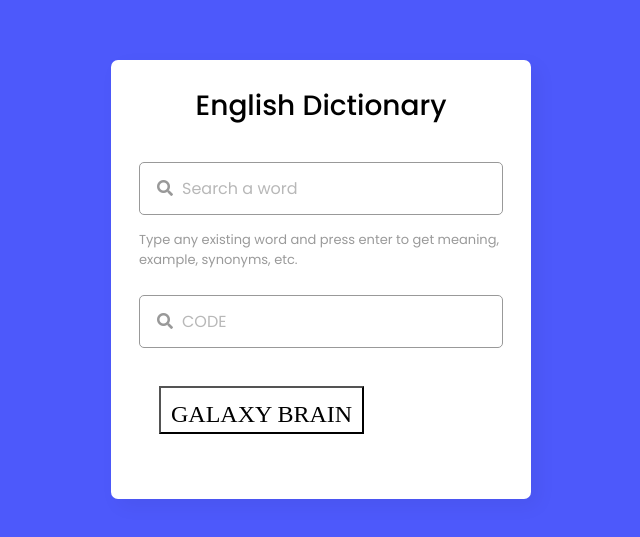
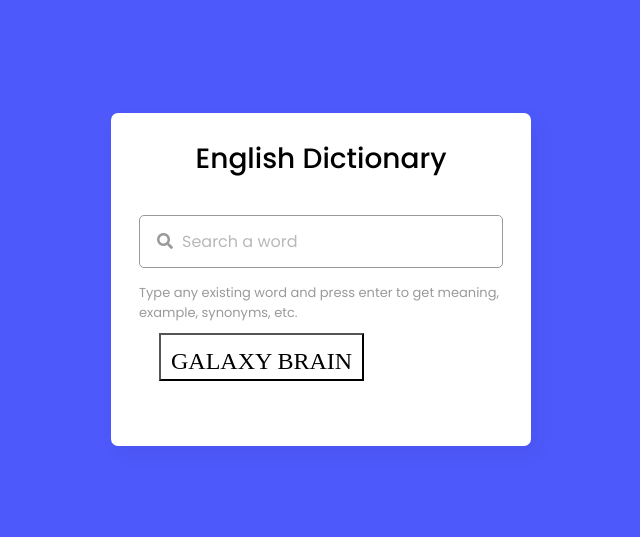
Before and after one commit to rudransh61/Dictionary, a plain HTML site: page index.html in a window 1280 px wide. Shown: the part 121-658 px from the top of the page, without its empty margins (319-959 px from the left). Drawn offline with Linux system fonts and the light colour scheme.

Commit message:
prob solved

```diff
--- a/index.html
+++ b/index.html
@@ -50,11 +50,6 @@
                 </li>
             </div>
         </ul>
-        <div class="search code">
-            <input type="text" placeholder="CODE" required spellcheck="false">
-            <i class="fas fa-search"></i>
-            <span class="material-icons">close</span>
-        </div>
         <button onClick = "Run()" class="material-icons but" class="buttonh">GALAXY BRAIN</button>
     </div>
     <script src="script.js" ></script>
```
